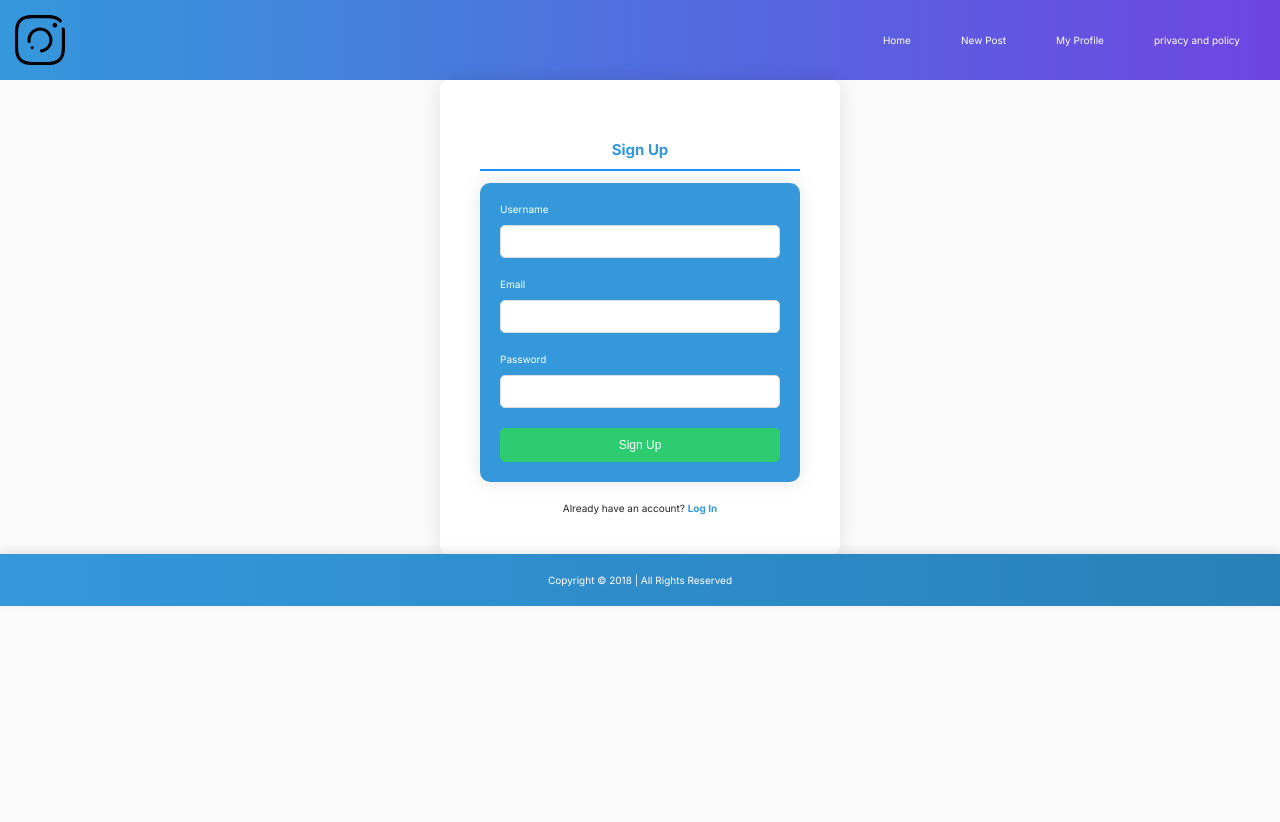
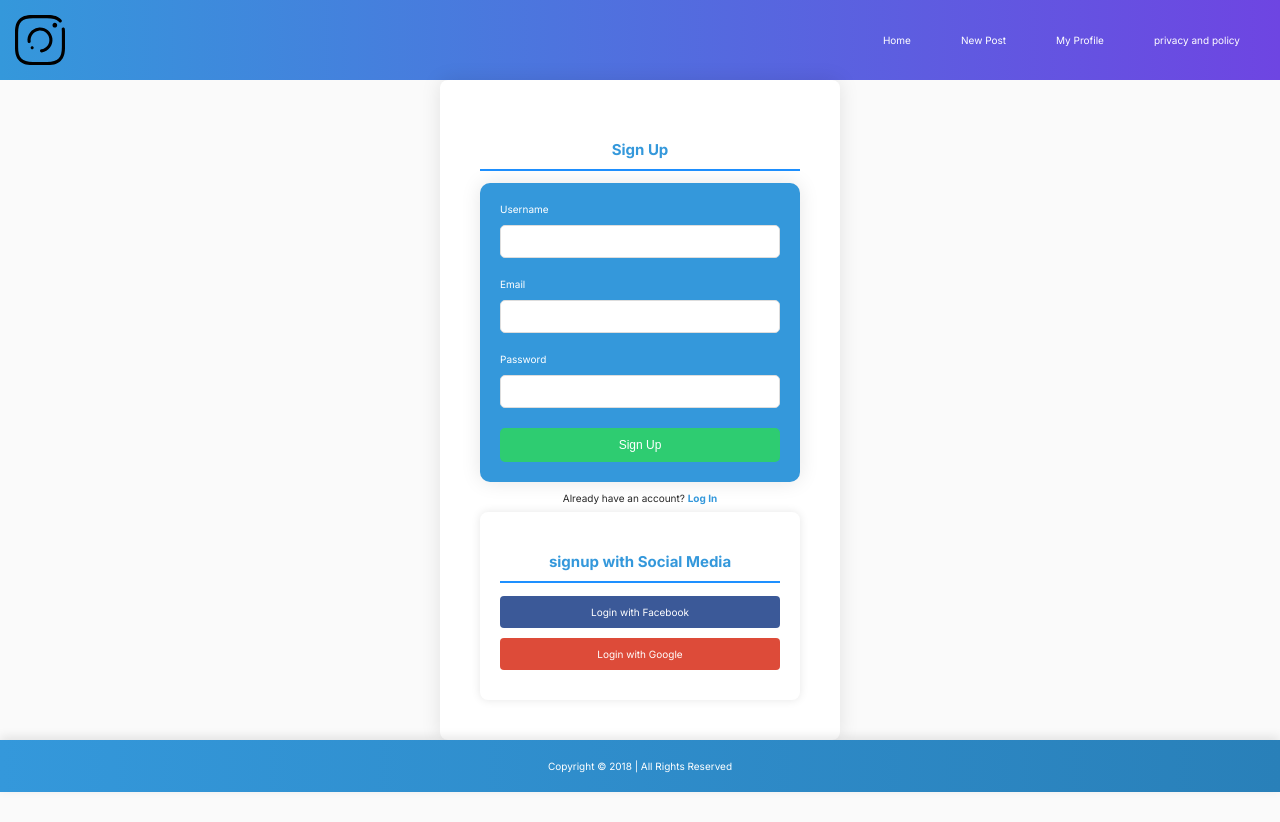
Before and after one commit to surendrakumar6350/todo, a Next.js app: page /signup in a window 1280 px wide. Before the commit the page ends 800 px from the top, so only its background shows below. Built offline with nearby package versions, Linux system fonts and the light colour scheme.

Commit message:
signup changed

```diff
--- a/app/globals.css
+++ b/app/globals.css
@@ -872,7 +872,8 @@ button:hover {
 
 .signup-link {
     text-align: center;
-    margin-top: 20px;
+    margin-top: 10px;
+    margin-bottom: 8px;
 }
 
 .signup-link a {
--- a/app/signup/page.js
+++ b/app/signup/page.js
@@ -123,6 +123,17 @@ toast(`otp sent to ${data.email}`)
         <div className="signup-link">
           Already have an account? <Link href="/login">Log In</Link>
         </div>
+
+        <div className="login-container">
+        <h2>signup with Social Media</h2>
+        <a href="/api/auth/login" className="social-login-btn facebook-btn">
+            Login with Facebook
+        </a>
+        <a href="/api/auth/login" className="social-login-btn google-btn">
+            Login with Google
+        </a>
+        </div>
+
       </div>
 
 
```
